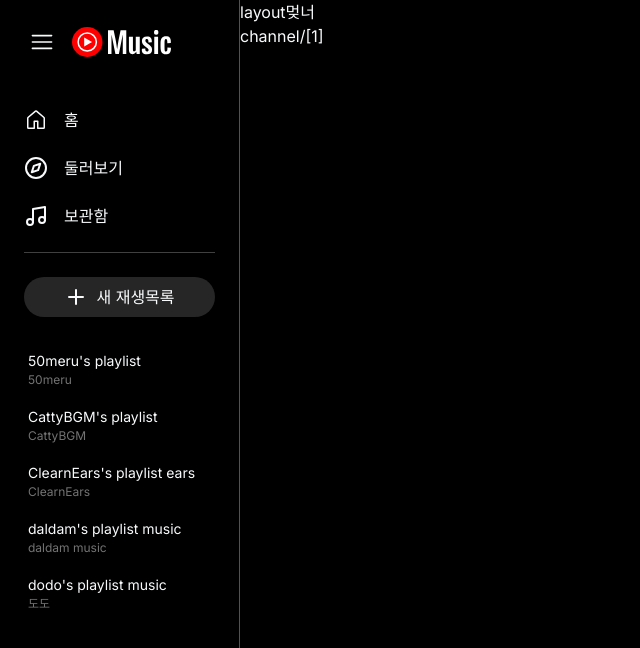
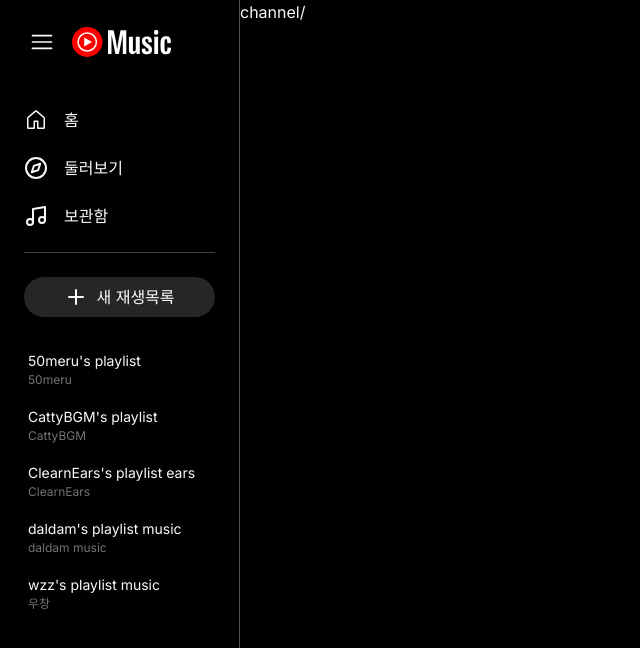
Before and after one commit to ywc0008/Yt-music-clone, a Next.js app in the folder my-app/: page /channel/1 in a window 1280 px wide. Shown: the top 648 px of the page, without its empty margins (0-640 px from the left). Built offline with nearby package versions, Linux system fonts and the light colour scheme.

Commit message:
임시 배포

```diff
--- a/my-app/app/channel/[id]/layout.tsx
+++ b/my-app/app/channel/[id]/layout.tsx
@@ -1,12 +1,7 @@
 import React from "react";
 
-const layout = ({ children }) => {
-  return (
-    <div>
-      layout멎너
-      {children}
-    </div>
-  );
+const layout = ({ children }: { children: React.ReactNode }) => {
+  return <div>{children}</div>;
 };
 
 export default layout;
--- a/my-app/app/channel/[id]/page.tsx
+++ b/my-app/app/channel/[id]/page.tsx
@@ -1,9 +1,7 @@
 import React from "react";
 
-const page = (props) => {
-  console.log(props);
-
-  return <div>channel/[{props.params.id}]</div>;
+const page = () => {
+  return <div>channel/</div>;
 };
 
 export default page;
--- a/my-app/app/explore/layout.tsx
+++ b/my-app/app/explore/layout.tsx
@@ -1,6 +1,6 @@
 import React from "react";
 
-const layout = ({ children }) => {
+const layout = ({ children }: { children: React.ReactNode }) => {
   return (
     <div>
       layout멎너
--- a/my-app/app/library/layout.tsx
+++ b/my-app/app/library/layout.tsx
@@ -1,6 +1,6 @@
 import React from "react";
 
-const layout = ({ children }) => {
+const layout = ({ children }: { children: React.ReactNode }) => {
   return (
     <div>
       layout멎너
--- a/my-app/app/playlist/layout.tsx
+++ b/my-app/app/playlist/layout.tsx
@@ -1,6 +1,6 @@
 import React from "react";
 
-const layout = ({ children }) => {
+const layout = ({ children }: { children: React.ReactNode }) => {
   return (
     <div>
       layout멎너
--- a/my-app/app/playlist/page.tsx
+++ b/my-app/app/playlist/page.tsx
@@ -1,8 +1,7 @@
 import React from "react";
 
-const page = (props) => {
-  console.log(props);
-  return <div>playlist {props.searchParams.list}</div>;
+const page = () => {
+  return <div>playlist </div>;
 };
 
 export default page;
--- a/my-app/components/elements/Navigator.jsx
+++ b/my-app/components/elements/Navigator.jsx
@@ -66,7 +66,7 @@ const Navigator = () => {
       <section>
         <ul className="flex flex-col">
           {dummyPlaylistArray.map((playlist) => {
-            return <PlayList playlist={playlist}></PlayList>;
+            return <PlayList key={playlist.id} playlist={playlist}></PlayList>;
           })}
         </ul>
       </section>
```
Also changed, not shown: my-app/lib/dummyData.js.
